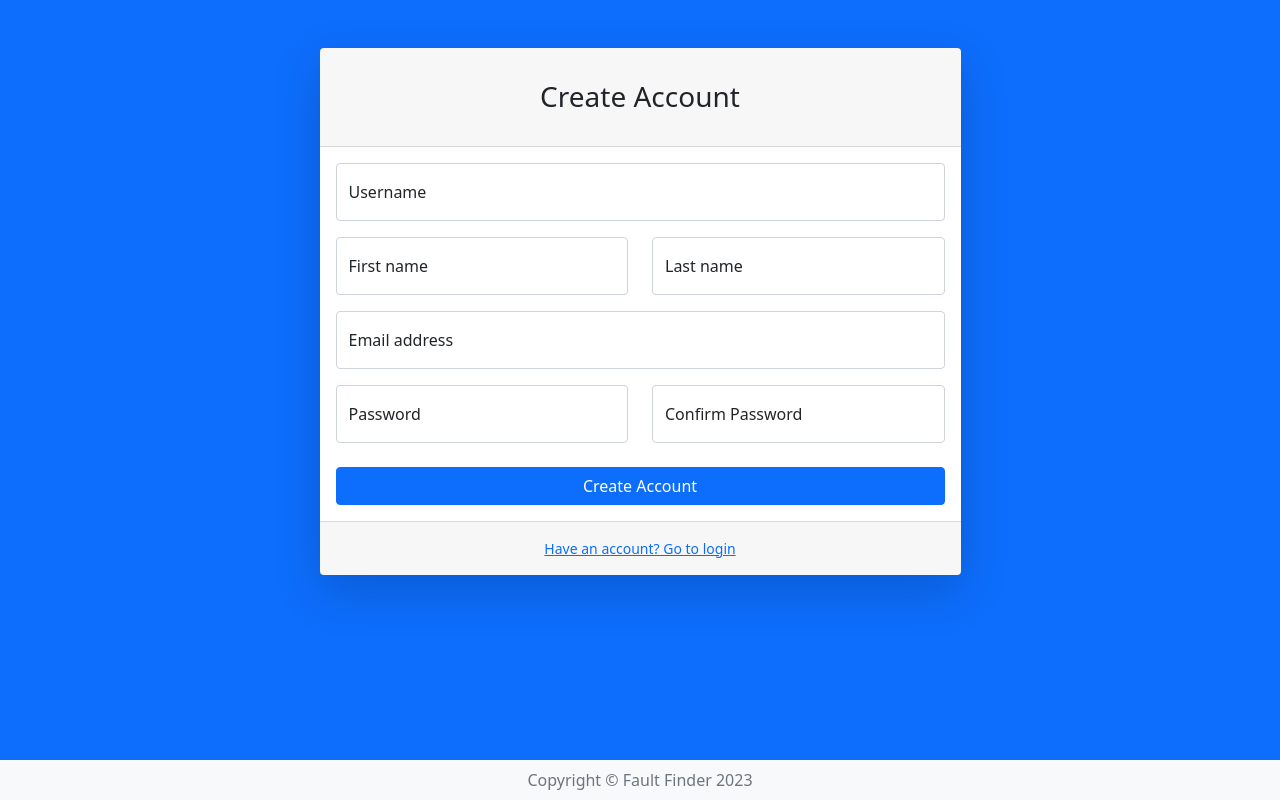
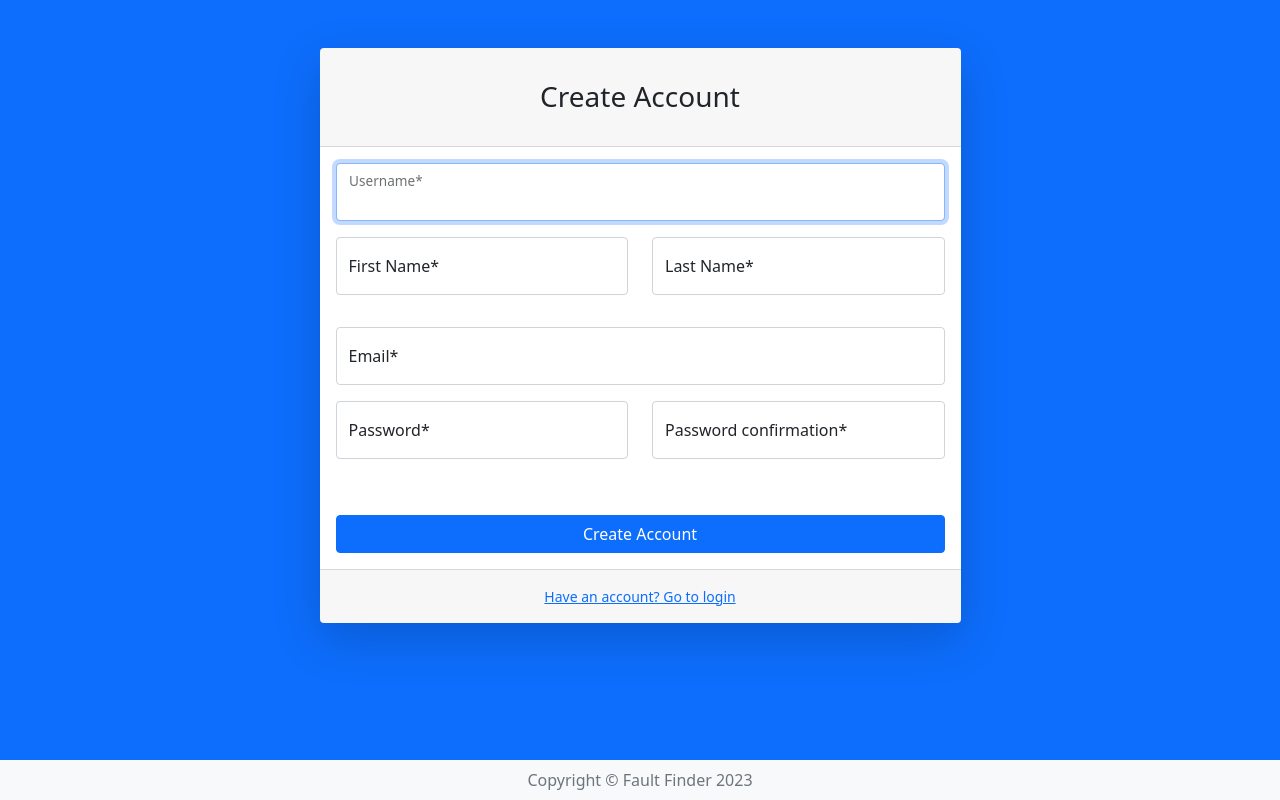
Before and after one commit to mkumm14/FaultFinder, a Django app: page /register in a window 1280 px wide. Run offline with Django 4.2, Linux system fonts and the light colour scheme; some libraries are stand-ins or nearby versions.

Commit message:
add register functionality

```diff
--- a/authentication/forms.py
+++ b/authentication/forms.py
@@ -1,7 +1,10 @@
 from django import forms
-from django.contrib.auth.forms import AuthenticationForm
+from django.contrib.auth.forms import AuthenticationForm, UserCreationForm
 from django.utils.translation import gettext_lazy as _
 from django.contrib.auth import authenticate
+from crispy_forms.helper import FormHelper
+from crispy_forms.layout import Submit, Layout, Div, Field,HTML
+from crispy_bootstrap5.bootstrap5 import FloatingField
 
 class LoginForm(AuthenticationForm):
        username = forms.CharField(widget=forms.TextInput(attrs={'class': 'form-control', 'id': 'username','type': 'text', 'placeholder':'Enter username...', 'required': True}),
@@ -33,3 +36,66 @@ class LoginForm(AuthenticationForm):
                             self.confirm_login_allowed(self.user_cache)
 
               return self.cleaned_data
+
+
+
+
+
+class RegisterForm(UserCreationForm):
+    first_name = forms.CharField(max_length=100, label='First Name')
+    last_name = forms.CharField(max_length=100, label='Last Name')
+    email = forms.EmailField(max_length=100, label='Email')
+
+    helper = FormHelper()
+    helper.form_method = 'POST'
+    helper.attrs={
+          'novalidate': ''
+    }
+    helper.form_id = 'register-form'
+    helper.form_novalidate=True
+    helper.layout = Layout(
+        Div(
+            FloatingField('username', placeholder='Username'),
+            css_class='form-floating mb-3'
+        ),
+        Div(
+            Div(
+                FloatingField('first_name', placeholder='First Name'),
+                css_class='col-md-6 form-floating mb-3'
+            ),
+            Div(
+                FloatingField('last_name', placeholder='Last Name'),
+                css_class='col-md-6 form-floating mb-3'
+            ),
+            css_class='row'
+        ),
+        Div(
+            FloatingField('email', placeholder='Email'),
+            css_class='form-floating mb-3'
+        ),
+        Div(
+            Div(
+                FloatingField('password1', placeholder='Password'),
+                css_class='col-md-6 form-floating mb-3'
+            ),
+            Div(
+                FloatingField('password2', placeholder='Confirm Password'),
+                css_class='col-md-6 form-floating mb-3'
+            ),
+            css_class='row'
+        )
+    )
+
+    helper.layout.append(
+        HTML('<div class="mt-4 mb-0">'
+             '<div class="d-grid">'
+             '<button type="submit" class="btn btn-primary btn-block">Create Account</button>'
+             '</div>'
+             '</div>')
+    )
+
+    def __init__(self, *args, **kwargs):
+        super(RegisterForm, self).__init__(*args, **kwargs)
+        self.fields['username'].help_text = None
+        self.fields['password1'].help_text = None
+        self.fields['password2'].help_text = None
--- a/authentication/templates/authentication/register.html
+++ b/authentication/templates/authentication/register.html
@@ -2,53 +2,14 @@
 
 {% block title %}Register{% endblock %}
 
+{% load crispy_forms_tags %}
 
 {% block content %}
 <div class="col-lg-7">
     <div class="card shadow-lg border-0 rounded-lg mt-5">
         <div class="card-header"><h3 class="text-center font-weight-light my-4">Create Account</h3></div>
         <div class="card-body">
-            <form>
-                <div class="form-floating mb-3">
-                    <input class="form-control" id="username" type="text" placeholder="username" />
-                    <label for="username">Username</label>
-                </div>
-                <div class="row mb-3">
-                    <div class="col-md-6">
-                        <div class="form-floating mb-3 mb-md-0">
-                            <input class="form-control" id="inputFirstName" type="text" placeholder="Enter your first name" />
-                            <label for="inputFirstName">First name</label>
-                        </div>
-                    </div>
-                    <div class="col-md-6">
-                        <div class="form-floating">
-                            <input class="form-control" id="inputLastName" type="text" placeholder="Enter your last name" />
-                            <label for="inputLastName">Last name</label>
-                        </div>
-                    </div>
-                </div>
-                <div class="form-floating mb-3">
-                    <input class="form-control" id="inputEmail" type="email" placeholder="name@example.com" />
-                    <label for="inputEmail">Email address</label>
-                </div>
-                <div class="row mb-3">
-                    <div class="col-md-6">
-                        <div class="form-floating mb-3 mb-md-0">
-                            <input class="form-control" id="inputPassword" type="password" placeholder="Create a password" />
-                            <label for="inputPassword">Password</label>
-                        </div>
-                    </div>
-                    <div class="col-md-6">
-                        <div class="form-floating mb-3 mb-md-0">
-                            <input class="form-control" id="inputPasswordConfirm" type="password" placeholder="Confirm password" />
-                            <label for="inputPasswordConfirm">Confirm Password</label>
-                        </div>
-                    </div>
-                </div>
-                <div class="mt-4 mb-0">
-                    <div class="d-grid"><button class="btn btn-primary btn-block" type="submit">Create Account</button></div>
-                </div>
-            </form>
+            {%crispy form%}
         </div>
         <div class="card-footer text-center py-3">
             <div class="small"><a href="{% url 'login' %}">Have an account? Go to login</a></div>
@@ -56,3 +17,7 @@
     </div>
 </div>
 {% endblock %}
+
+{% block script %}
+
+{% endblock %}
--- a/authentication/urls.py
+++ b/authentication/urls.py
@@ -7,5 +7,5 @@ from django.contrib.auth.views import LoginView
 urlpatterns = [
     path('login', LoginView.as_view(form_class=LoginForm,template_name="authentication/login.html"), name="login"),
     path('register', views.register_view, name="register"),
-    path('logout', views.logout_view, name="logout")
+    path('logout', views.logout_view, name="logout"),
 ]
--- a/authentication/views.py
+++ b/authentication/views.py
@@ -1,7 +1,10 @@
 from django.http import JsonResponse
 from django.shortcuts import render,redirect
-from .forms import LoginForm
+from .forms import LoginForm,RegisterForm
 from django.contrib import messages
+from django.template.context_processors import csrf
+from django.http import JsonResponse
+from crispy_forms.utils import render_crispy_form
 
 from django.contrib.auth import login, authenticate, logout
 
@@ -11,7 +14,15 @@ from django.contrib.auth import login, authenticate, logout
 
 
 def register_view(request):
-    return render(request,'authentication/register.html')
+    if request.method=="POST":
+        form=RegisterForm(request.POST)
+        if form.is_valid():
+            form.save()
+            return redirect("login")
+    else:
+        form=RegisterForm()
+    return render(request,'authentication/register.html',{'form':form})
+
 
 
 
--- a/templates/base_auth.html
+++ b/templates/base_auth.html
@@ -34,8 +34,10 @@
         </div>
 
 
-
+        <script src="https://code.jquery.com/jquery-3.6.3.min.js" integrity="sha256-pvPw+upLPUjgMXY0G+8O0xUf+/Im1MZjXxxgOcBQBXU=" crossorigin="anonymous"></script>
 
         <script src="https://cdn.jsdelivr.net/npm/bootstrap@5.1.3/dist/js/bootstrap.bundle.min.js"></script>
+    {% block script %}{% endblock %}
+
     </body>
 </html>
```
Also changed, not shown: faultfinder/settings.py (+8 -0 lines).
